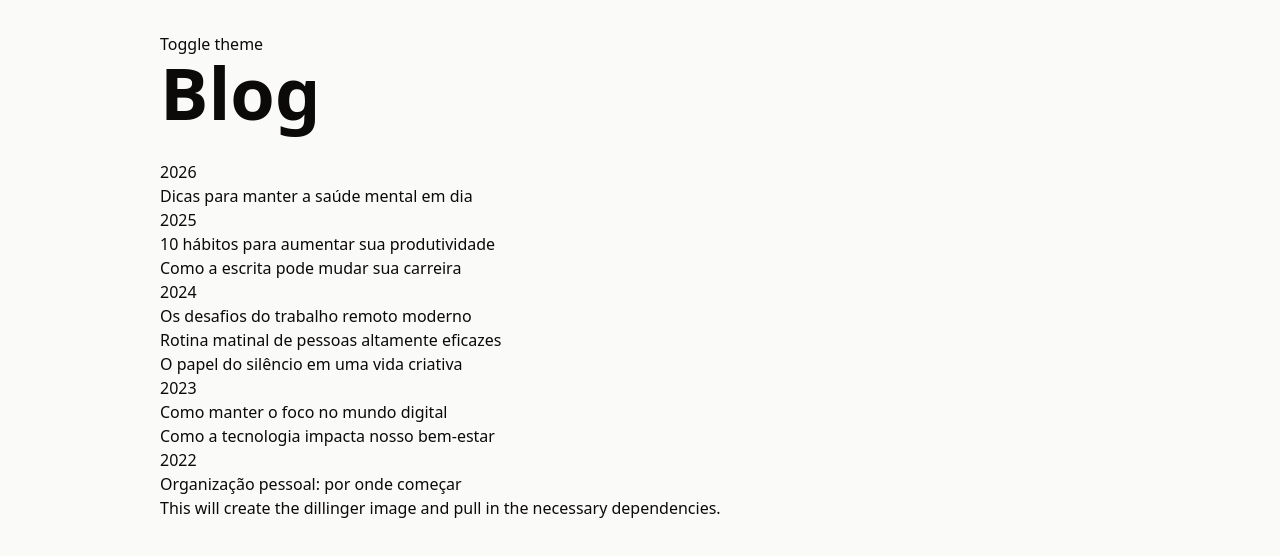
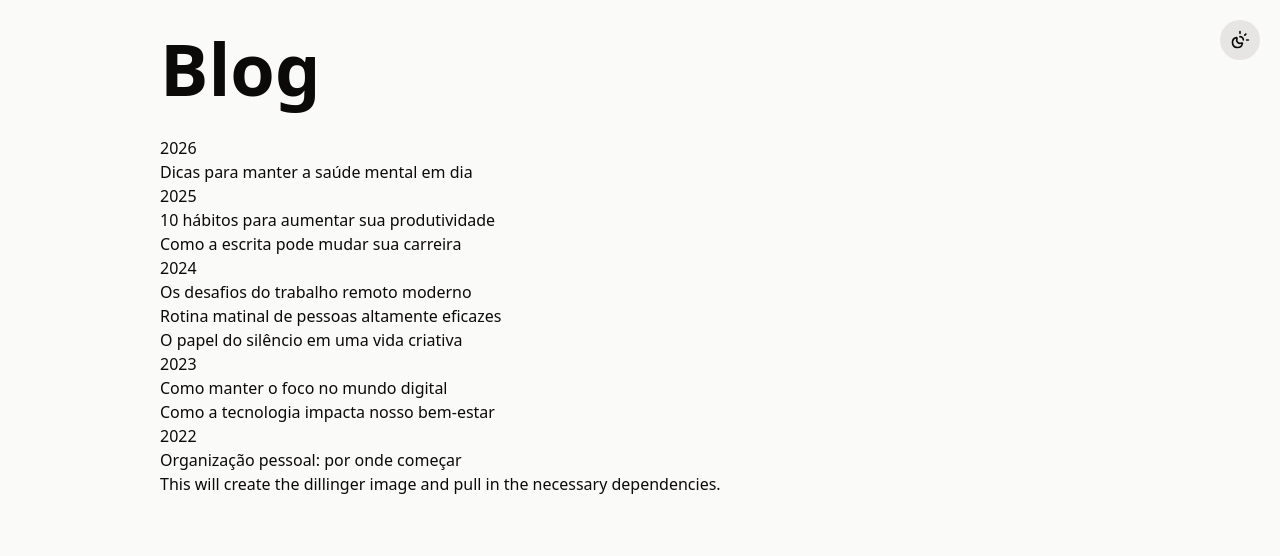
Before and after one commit to sergiodantasz/blog, a Next.js app: page / in a window 1280 px wide. Shown: the top 556 px of the page. Built offline with nearby package versions, Linux system fonts and the light colour scheme.

Commit message:
feat(theme): enhance theme toggle button with icon and improved accessibility

```diff
--- a/src/components/ui/theme-toggle.tsx
+++ b/src/components/ui/theme-toggle.tsx
@@ -1,16 +1,22 @@
 'use client';
+
+import { SunMoonIcon } from 'lucide-react';
 
 import { useTheme } from '@/hooks/use-theme';
 
 export function ThemeToggle() {
   const { resolvedTheme, setTheme } = useTheme();
+  const isDark = resolvedTheme === 'dark';
+  const toggleTheme = () => setTheme(isDark ? 'light' : 'dark');
   return (
     <button
-      onClick={() => {
-        setTheme(resolvedTheme === 'dark' ? 'light' : 'dark');
-      }}
+      type='button'
+      onClick={toggleTheme}
+      aria-label='Toggle theme'
+      title='Toggle theme'
+      className='group absolute top-5 right-5 flex size-10 cursor-pointer items-center justify-center rounded-full bg-stone-200 transition-all hover:bg-stone-300 dark:bg-stone-800 dark:hover:bg-stone-700'
     >
-      Toggle theme
+      <SunMoonIcon className='size-5 transition-all group-hover:scale-110 group-active:scale-90 group-active:rotate-12' />
     </button>
   );
 }
```
